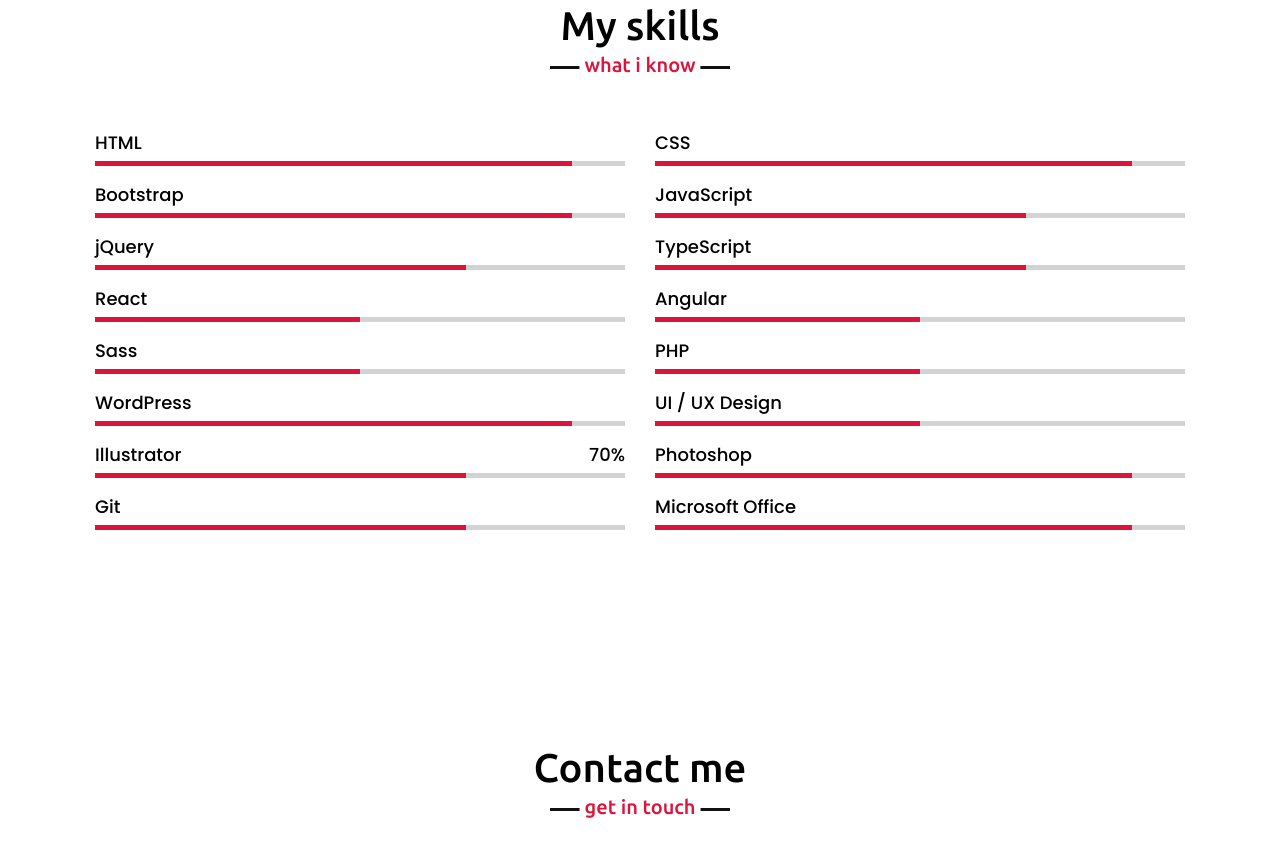
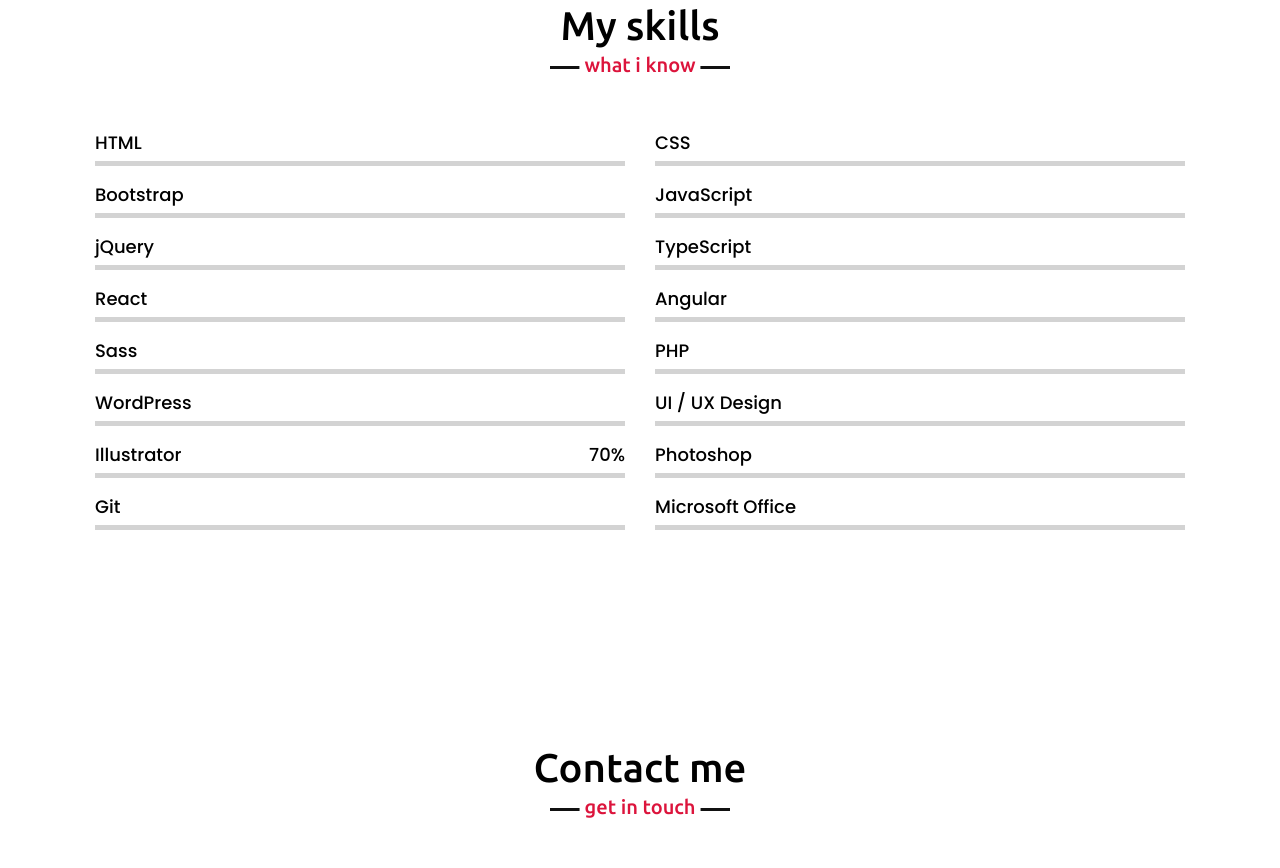
Before and after one commit to Vita-Ba/portfolio, a plain HTML site: page index.html in a window 1280 px wide. Shown: the part 2152-3020 px from the top of the page. Drawn offline with nearby package versions, Linux system fonts and the light colour scheme.

Commit message:
style.css

```diff
--- a/style.css
+++ b/style.css
@@ -387,55 +387,6 @@ section .title::after{
     top: 0;
     background: crimson;
 }
-.skills-content .left .html::before{
-    width: 90%;
-}
-.skills-content .right .css::before{
-    width: 90%;
-}
-.skills-content .left .bootstrap::before{
-    width: 90%;
-}
-.skills-content .right .js::before{
-    width: 70%;
-}
-.skills-content .left .jquery::before{
-    width: 70%;
-}
-.skills-content .right .ts::before{
-    width: 70%;
-}
-.skills-content .left .react::before{
-    width: 50%;
-}
-.skills-content .right .angular::before{
-    width: 50%;
-}
-.skills-content .left .sass::before{
-    width: 50%;
-}
-.skills-content .right .php::before{
-    width: 50%;
-}
-.skills-content .left .wordpress::before{
-    width: 90%;
-}
-.skills-content .right .ui-ux::before{
-    width: 50%;
-}
-.skills-content .left .git::before{
-    width: 70%;
-}
-.skills-content .right .photoshop::before{
-    width: 90%;
-}
-.skills-content .left .illustrator::before{
-    width: 70%;
-}
-.skills-content .right .mo::before{
-    width: 90%;
-}
-
 /* contact section styling */
 .contact .title::after{
     content: "get in touch";
```
